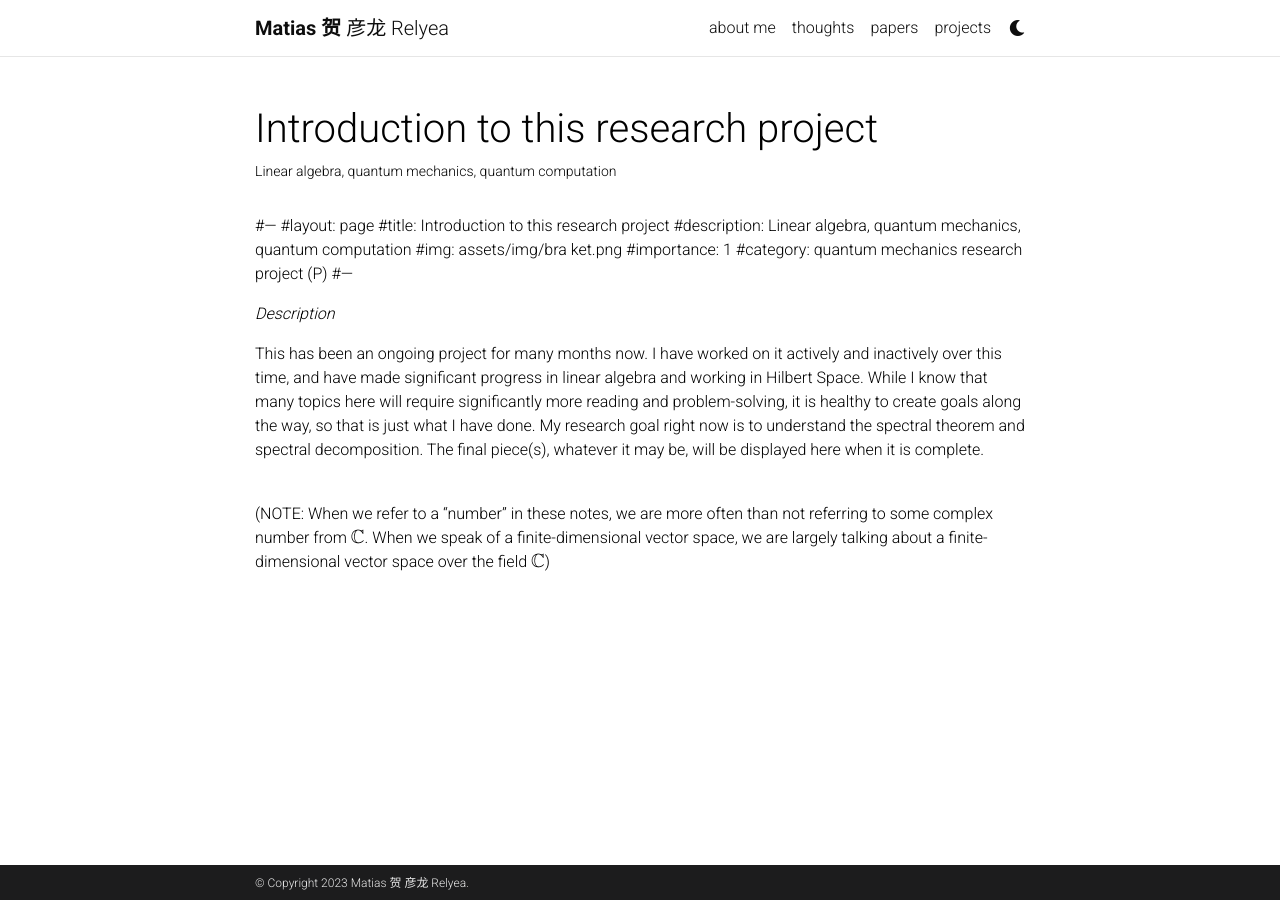
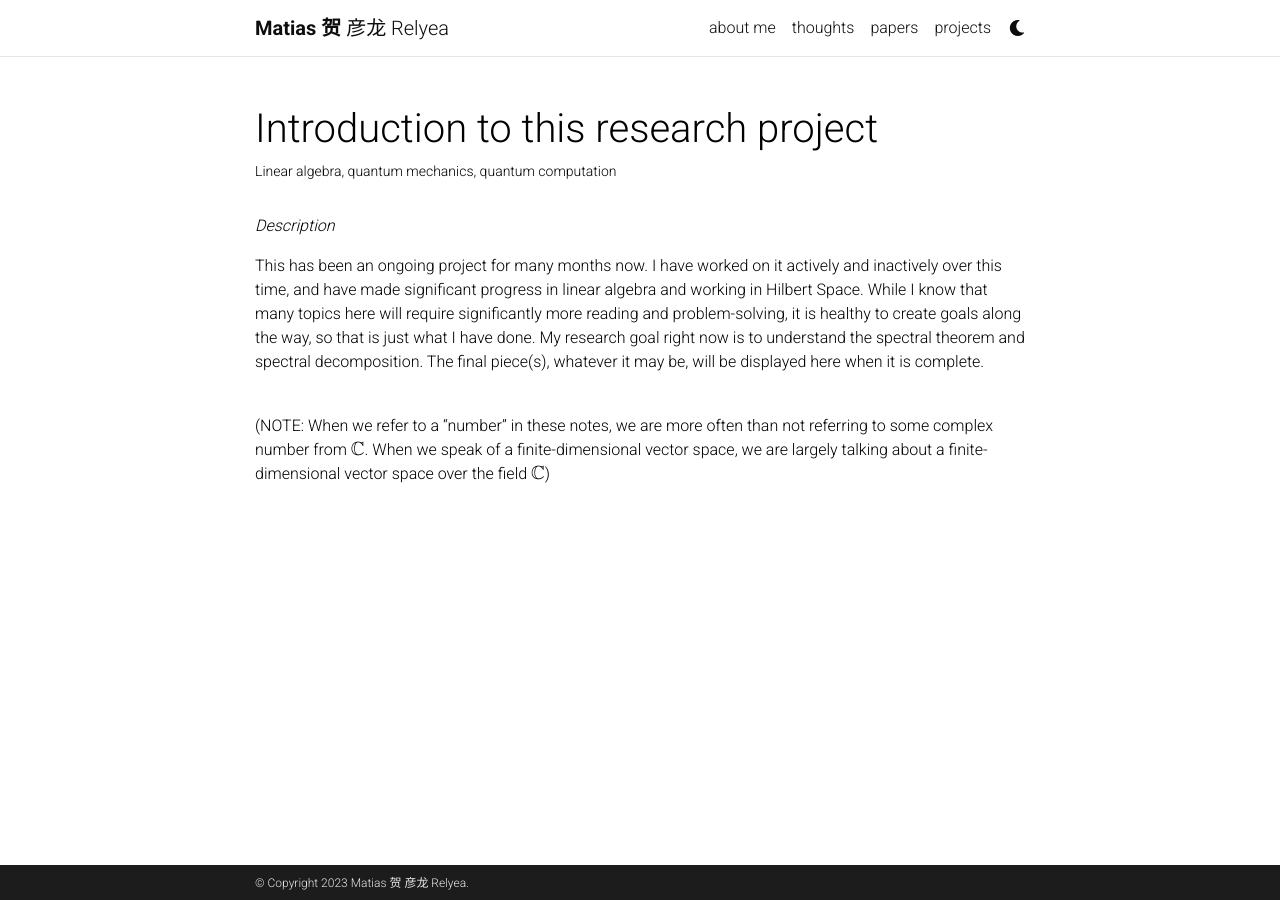
Before and after one commit to Quadcryo/quadcryo, a Jekyll site: the page built from _projects/introduction and final product (quantum mechanics research project).md, in a window 1280 px wide. Built offline with Jekyll 4.4.1, drawn with Linux system fonts in a browser that asks for light colours; comment, search, counter and statistics services are not loaded; a style sheet for code colours, icons or effects is not loaded.

Commit message:
didn't work

```diff
--- a/_projects/introduction and final product (quantum mechanics research project).md
+++ b/_projects/introduction and final product (quantum mechanics research project).md
@@ -7,15 +7,6 @@ importance: 1
 category: quantum mechanics research project (P)
 ---
 
-#---
-#layout: page
-#title: Introduction to this research project
-#description: Linear algebra, quantum mechanics, quantum computation
-#img: assets/img/bra ket.png
-#importance: 1
-#category: quantum mechanics research project (P)
-#---
-
 <i> Description </i>
 <p>
 This has been an ongoing project for many months now. I have worked on it actively and inactively over this time, and have made significant progress in linear algebra and working in Hilbert Space. While I know that many topics here will require significantly more reading and problem-solving, it is healthy to create goals along the way, so that is just what I have done. My research goal right now is to understand the spectral theorem and spectral decomposition. The final piece(s), whatever it may be, will be displayed here when it is complete.
```
